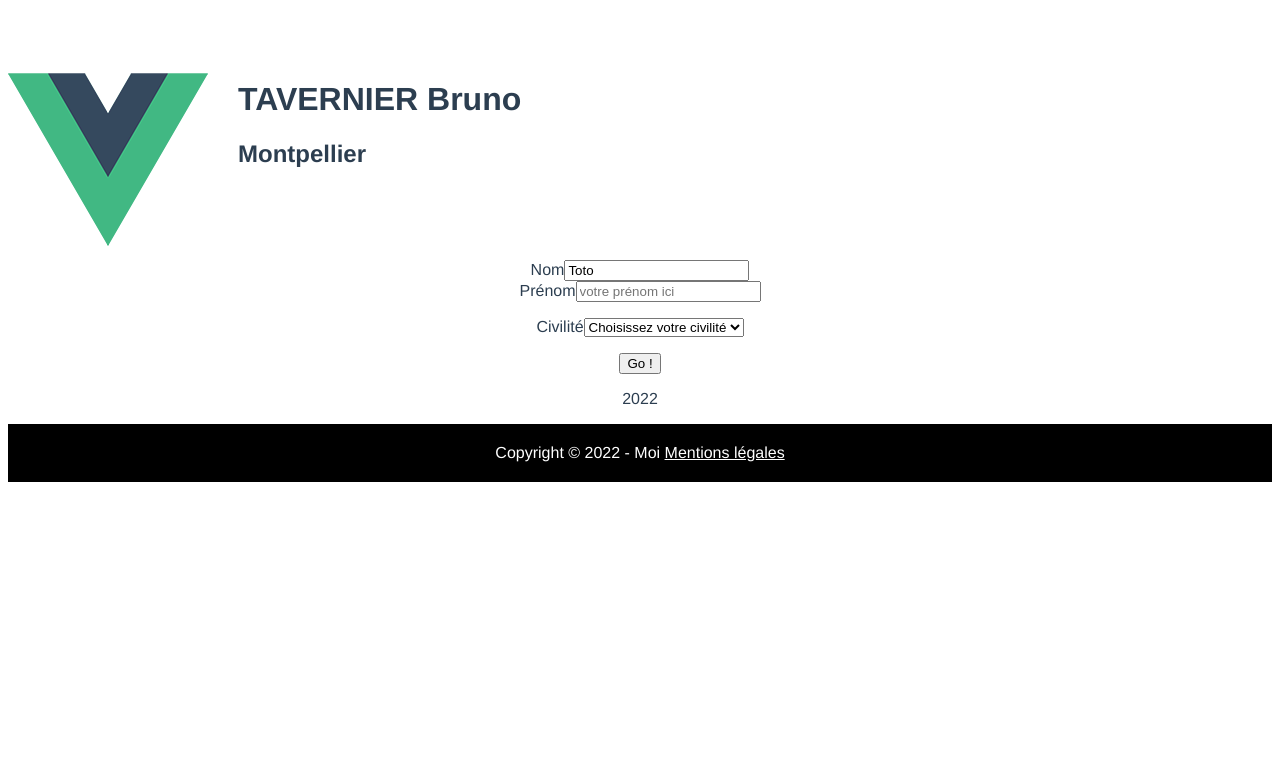
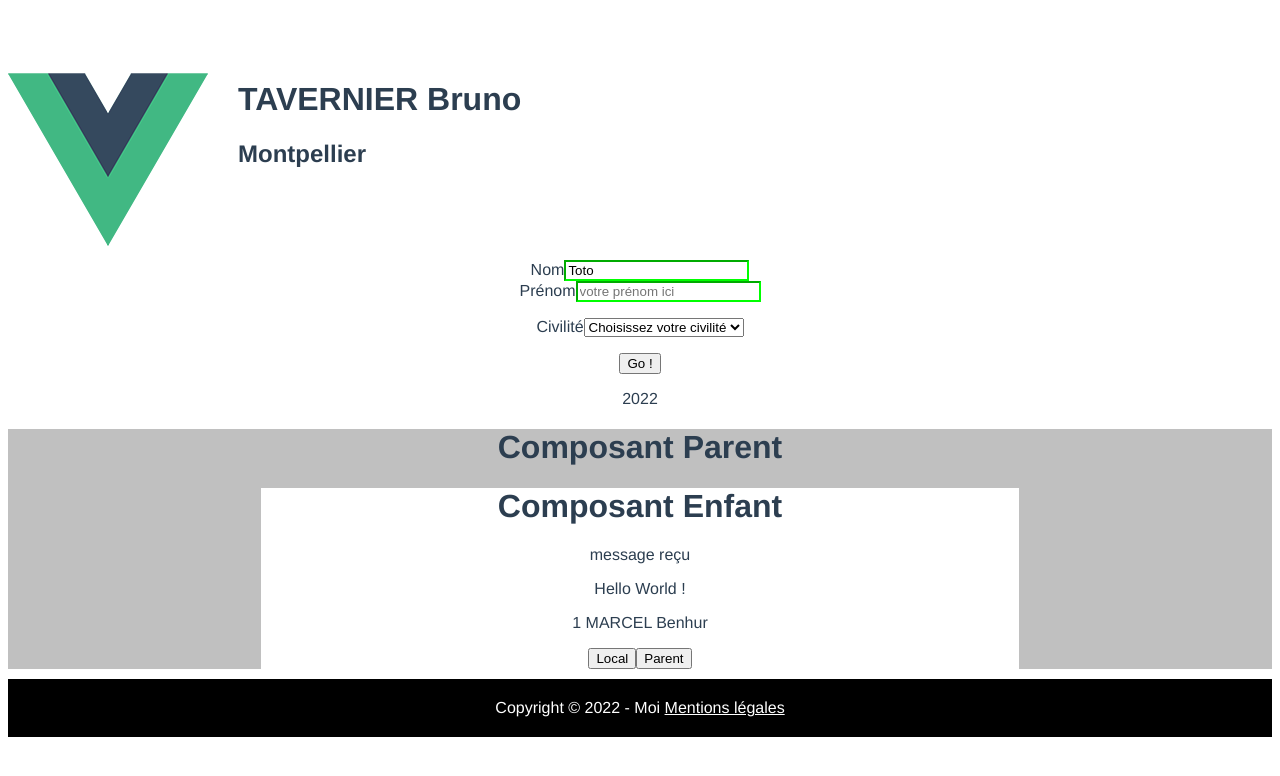
Before and after one commit to 2022-07-25-POEI-CLOUD-SALESFORCE/vue1, a Vue app: page / in a window 1280 px wide. Shown: the top 776 px of the page. Built offline with nearby package versions, Linux system fonts and the light colour scheme.

Commit message:
communication parent-enfant

```diff
--- a/src/App.vue
+++ b/src/App.vue
@@ -10,6 +10,7 @@
   <!--<TabsComponent ref='tabs' id="tabs"/>
   <GalerieComponent ref='galerie' id="galerie" />-->
     <FormComponent />
+    <ParentComponent />
   <FooterComponent />
 </template>
 
@@ -20,6 +21,7 @@
 import HeaderComponent from './components/HeaderComponent.vue';
 import FooterComponent from './components/FooterComponent.vue';
 import FormComponent from './components/FormComponent.vue';
+import ParentComponent from './components/ParentComponent.vue';
 //import TabsComponent from './components/TabsComponent.vue';
 //import GalerieComponent from './components/GalerieComponent.vue';
 //import RappelsComponent from './components/RappelsComponent.vue';
@@ -33,7 +35,8 @@ export default {
     //  MonComposant,
     HeaderComponent,
     FooterComponent,
-    FormComponent
+    FormComponent,
+    ParentComponent
 },
   data() {
     return {
--- /dev/null
+++ b/src/components/ChildComponent.vue
@@ -0,0 +1,48 @@
+<template>
+  <div class="child">
+    <h1>Composant Enfant</h1>
+    <!-- local est une variable du composant définie dans data-->
+    <p>{{ local }}</p>
+    <!-- message est une variable "vide" dont le contenu est transmis par le parent -->
+    <p>{{ message }}</p>
+    <p>{{ message2.id }} {{ message2.nom }} {{ message2.prenom }}</p>
+    <button @click="actionLocale">Local</button>
+    <button @click="actionParent">Parent</button>
+  </div>
+</template>
+
+<script>
+  export default {
+    name: 'ChildComponent',
+    /* on définit les propriétés (avec leur style) envoyées par le composant parent */
+    props: {
+      message: String,
+      message2: Object
+    },
+    // props: [message, message2],
+    data() {
+      return {
+        local: 'message reçu'
+      }
+    },
+    methods: {
+      actionLocale() {
+        alert('Action Locale');
+      },
+      actionParent() {
+        //emission d'un évènement vers le parent
+        //this.$emit(nom de l'évènement, paramètre d'envoi)
+        this.$emit('mareponse', this.local);
+
+      }
+    }
+  }
+</script>
+
+<style scoped>
+  .child {
+    background: white;
+    width: 60%;
+    margin: 0 auto;
+  }
+</style>
--- a/src/components/FormComponent.vue
+++ b/src/components/FormComponent.vue
@@ -8,12 +8,12 @@
              v-model.trim : suppression des espaces avant et après le texte
              v-model.number : nombre uniquement
         -->
-        <input v-model="nom" placeholder="votre nom ici" :class='{ko: nomKo}' />
+        <input v-model="nom" placeholder="votre nom ici" :class='{ko: nomKo, ok: !nomKo}' />
         <p v-show="nomKo" class="ko">Votre nom doit comporter au moins 2 caractères...</p>
       </div>
       <div>
         <label>Prénom</label>
-        <input v-model="prenom" placeholder="votre prénom ici" :class='{ko: prenomKo}' />
+        <input v-model="prenom" placeholder="votre prénom ici" :class='{ko: prenomKo, ok: !prenomKo}' />
         <p v-show="prenomKo" class="ko">Votre prénom doit comporter au moins 2 caractères...</p>
       </div>
       <p>
@@ -104,4 +104,7 @@ p.ko {
   color: white;
   padding: 2px;
 }
+.ok {
+  border-color: lime;
+}
 </style>
--- /dev/null
+++ b/src/components/ParentComponent.vue
@@ -0,0 +1,38 @@
+<template>
+  <div class="parent">
+    <h1>Composant Parent</h1>
+    <!-- on envoie des paramètres au composant enfant via des propriétés
+        ces paramètres peuvent être des chaines, des nombres ou carrément des objets
+        l'enfant peut répondre au parent par un évènement qu'il faudra écouter et traiter -->
+    <ChildComponent :message="msg" :message2="msg2" @mareponse="reponseChild" />
+    <p v-show="reponse"> {{ reponse }}</p>
+  </div>
+</template>
+
+<script>
+import ChildComponent from './ChildComponent.vue';
+  export default {
+    name: "ParentComponent",
+    data() {
+        return {
+            msg: "Hello World !",
+            msg2: { id: 1, nom: "MARCEL", prenom: "Benhur" },
+            reponse: false
+        };
+    },
+    methods: {
+      //traitement de la réponse à l'évènement déclenché par le composant enfant
+      reponseChild(e) {
+        console.log(e);
+        this.reponse = e;
+      }
+    },
+    components: { ChildComponent }
+}
+</script>
+
+<style scoped>
+  .parent {
+    background: silver;
+  }
+</style>
```
